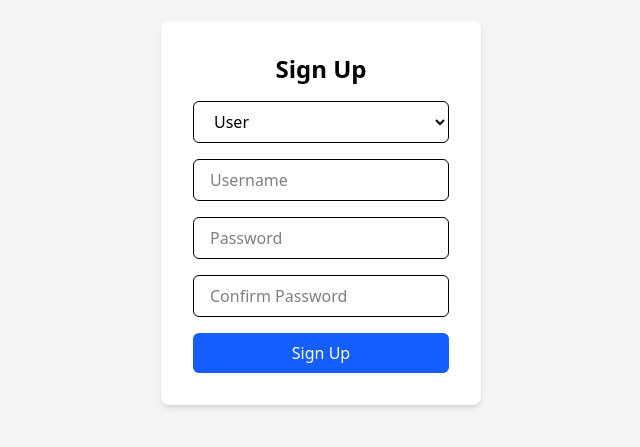
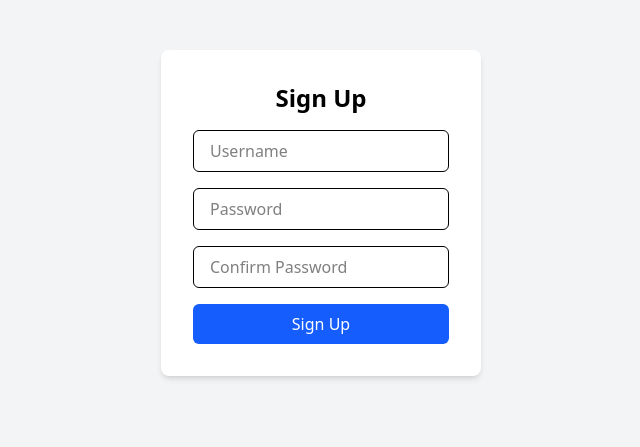
Before and after one commit to Wild-Waves-Kumana/Wild-Waves-Internal, a React (Vite) app in the folder frontend/: page /usercreation in a window 1280 px wide. Shown: the part 187-634 px from the top of the page, without its empty margins (319-959 px from the left). Built offline with nearby package versions, Linux system fonts and the light colour scheme; sample sign-in values are in the browser's storage.

Commit message:
Update User model to urer role only

```diff
--- a/frontend/src/pages/UserCreation.jsx
+++ b/frontend/src/pages/UserCreation.jsx
@@ -60,18 +60,6 @@ const UserCreation = () => {
         <h2 className="text-2xl font-semibold text-center">Sign Up</h2>
         {message && <p className="text-center text-sm text-red-600">{message}</p>}
 
-         {/* ✅ Role Selection Dropdown */}
-        <select
-          name="role"
-          value={formData.role}
-          onChange={handleChange}
-          required
-          className="w-full px-4 py-2 border rounded-md focus:outline-none focus:ring"
-        >
-          <option value="user">User</option>
-          <option value="admin">Admin</option>
-        </select>
-
         <input
           type="text"
           name="username"
```
Also changed, not shown: 1 other file (tests, documents, lock files or other folders).
